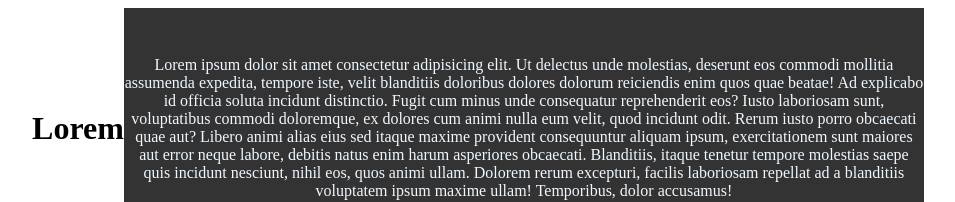
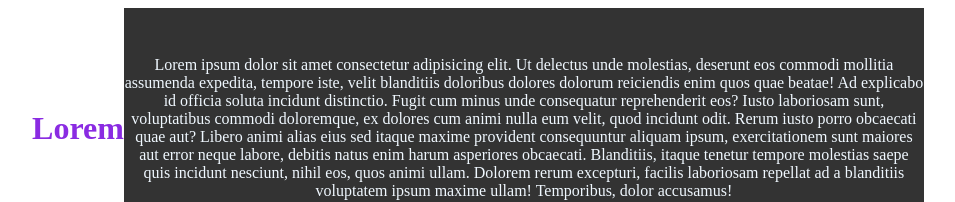
Before and after one commit to Hennamaria07/demo, a plain HTML site: page index.html in a window 1280 px wide. Shown: the top 202 px of the page, without its empty margins (162-1117 px from the left). Drawn offline with Linux system fonts and the light colour scheme.

Commit message:
h1 modified

```diff
--- a/index.html
+++ b/index.html
@@ -7,7 +7,7 @@
 </head>
 <body>
     <div style=" display: flex; justify-content: center;align-items: center;">
-        <h1>Lorem</h1>
+        <h1 style="color: blueviolet;">Lorem</h1>
     <div style="width: 50rem; height: 15rem; background: #333; display: flex; justify-content: center;align-items: center;">
         <p style="text-align: center; color: aliceblue;">Lorem ipsum dolor sit amet consectetur adipisicing elit. Ut delectus unde molestias, deserunt eos commodi mollitia assumenda expedita, tempore iste, velit blanditiis doloribus dolores dolorum reiciendis enim quos quae beatae!
         Ad explicabo id officia soluta incidunt distinctio. Fugit cum minus unde consequatur reprehenderit eos? Iusto laboriosam sunt, voluptatibus commodi doloremque, ex dolores cum animi nulla eum velit, quod incidunt odit.
```
